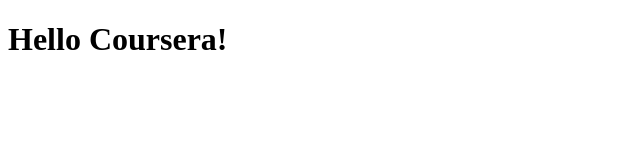
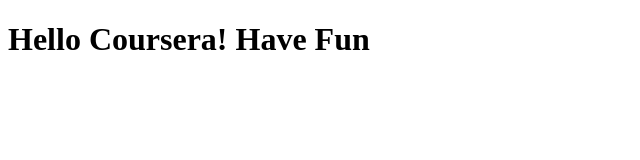
Before and after one commit to Joeel1221/coursera, a plain HTML site: page site/index.html in a window 1280 px wide. Shown: the whole page, without its empty margins (0-640 px from the left). Drawn offline with Linux system fonts and the light colour scheme.

Commit message:
some additions.

```diff
--- a/site/index.html
+++ b/site/index.html
@@ -6,6 +6,6 @@
     <title>Hello Coursera</title>
 </head>
 <body>
-  <h1>Hello Coursera!</h1>
+  <h1>Hello Coursera! Have Fun</h1>
 </body>
 </html>
```
